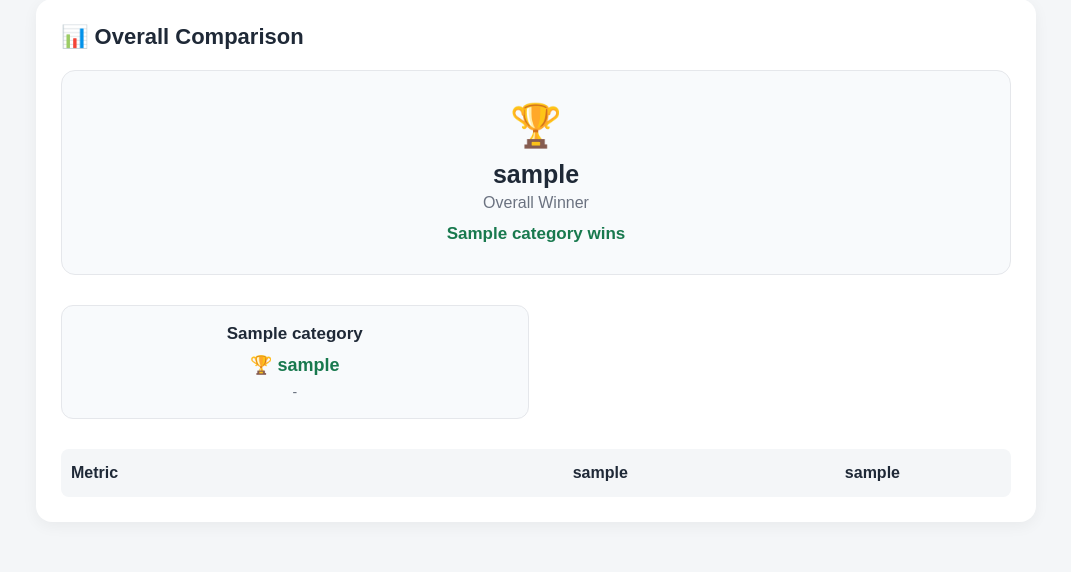
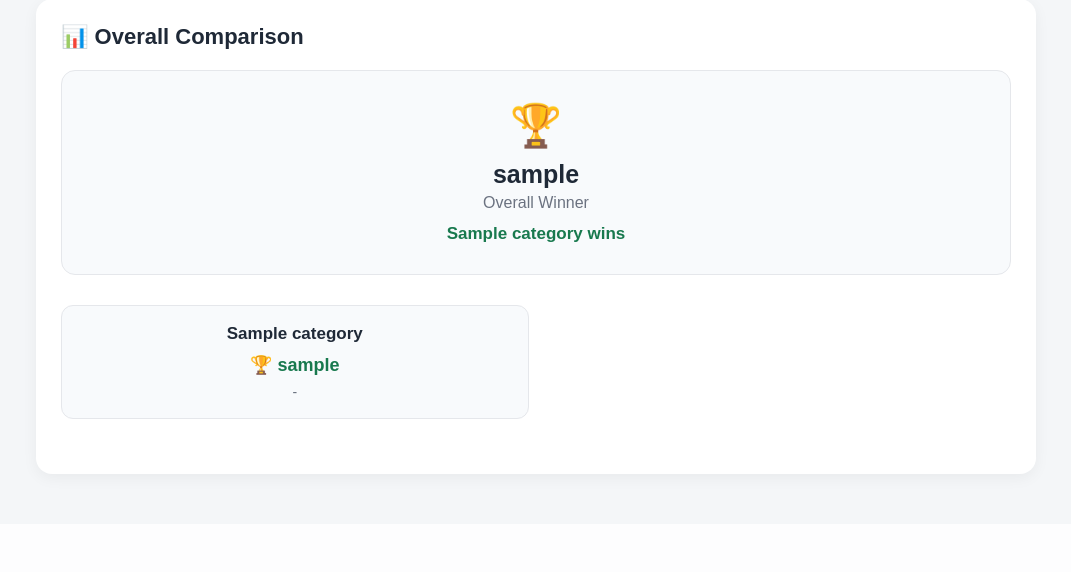
Before and after one commit to yogesharumugam2103/github-profile-analyzer, a Flask app: template templates/compare.html in a window 1280 px wide. Shown: the part 1171-1743 px from the top of the page, without its empty margins (104-1175 px from the left). After the commit the page ends 1653 px from the top, so only its background shows below. Run offline with Flask 3, Linux system fonts and the light colour scheme; the template is opened without the code that fills it: most values are stand-ins (such as "Sample title", 1, 10 or a date in 2020); grey boxes marked "Sample" are stand-in pictures; parts of the project's set-up code (start-up, migrations or seed data) failed here and were passed over.

Commit message:
Organize comparison page and remove duplicate metrics

```diff
--- a/templates/compare.html
+++ b/templates/compare.html
@@ -6,17 +6,25 @@
     <title>Compare GitHub Profiles</title>
     <link rel="stylesheet" href="{{ url_for('static', filename='css/compare.css') }}">
 </head>
+
 <body>
+
 <main class="comparison-container">
+
+    <!-- Page Header -->
     <header class="comparison-header">
         <h1>GitHub Profile Comparison</h1>
         <p>Compare the GitHub activity and repository statistics of two profiles.</p>
     </header>
+
+
+    <!-- Compare Form -->
     <section class="compare-form-section">
         <h2>Compare Two GitHub Profiles</h2>
         <p>Enter two GitHub usernames to compare their activity and repositories.</p>
 
         <form action="/compare" method="GET" class="compare-form">
+
             <input
                 type="text"
                 name="username1"
@@ -34,119 +42,259 @@
             >
 
             <button type="submit">Compare Profiles</button>
+
         </form>
     </section>
 
+
     {% if user1 and user2 %}
+
+    <!-- Profile Cards -->
     <section class="comparison-profiles">
+
         <div class="comparison-profile">
             <img src="{{ user1.avatar_url }}" alt="{{ user1.login }}">
             <h2>{{ user1.name or user1.login }}</h2>
             <p>@{{ user1.login }}</p>
         </div>
+
         <div class="vs">VS</div>
+
         <div class="comparison-profile">
             <img src="{{ user2.avatar_url }}" alt="{{ user2.login }}">
             <h2>{{ user2.name or user2.login }}</h2>
             <p>@{{ user2.login }}</p>
         </div>
+
     </section>
+
+
+    <!-- Profile Comparison -->
     <section class="comparison-section">
+
         <h2>👤 Profile Comparison</h2>
+
         <div class="comparison-table">
+
             <div class="comparison-header-row">
                 <span>Metric</span>
                 <strong>{{ user1.login }}</strong>
                 <strong>{{ user2.login }}</strong>
             </div>
+
             {% for metric in comparison_metrics %}
-                    {% if metric.name in ["Followers", "Following", "Public Repositories"] %}
+
+                {% if metric.name in [
+                    "Followers",
+                    "Following",
+                    "Public Repositories"
+                ] %}
+
                 <div class="comparison-row">
+
                     <span>{{ metric.name }}</span>
-                            <strong class="{% if metric.value1 > metric.value2 %}winner{% elif metric.value2 > metric.value1 %}loser{% endif %}">
+
+                    <strong class="
+                        {% if metric.value1 > metric.value2 %}
+                            winner
+                        {% elif metric.value2 > metric.value1 %}
+                            loser
+                        {% endif %}
+                    ">
                         {{ metric.value1 }}
                     </strong>
-                            <strong class="{% if metric.value2 > metric.value1 %}winner{% elif metric.value1 > metric.value2 %}loser{% endif %}">
+
+                    <strong class="
+                        {% if metric.value2 > metric.value1 %}
+                            winner
+                        {% elif metric.value1 > metric.value2 %}
+                            loser
+                        {% endif %}
+                    ">
                         {{ metric.value2 }}
                     </strong>
+
                 </div>
+
                 {% endif %}
+
             {% endfor %}
+
         </div>
+
     </section>
+
+
+    <!-- Repository Analysis -->
     <section class="comparison-section">
+
         <h2>📦 Repository Analysis</h2>
+
         <div class="comparison-table">
+
             <div class="comparison-header-row">
                 <span>Metric</span>
                 <strong>{{ user1.login }}</strong>
                 <strong>{{ user2.login }}</strong>
             </div>
+
             {% for metric in comparison_metrics %}
-                    {% if metric.name in ["Total Stars", "Total Forks", "Original Repositories", "Forked Repositories", "Archived Repositories"] %}
+
+                {% if metric.name in [
+                    "Total Stars",
+                    "Total Forks",
+                    "Original Repositories",
+                    "Forked Repositories",
+                    "Archived Repositories"
+                ] %}
+
                 <div class="comparison-row">
+
                     <span>{{ metric.name }}</span>
-                            <strong class="{% if metric.value1 > metric.value2 %}winner{% elif metric.value2 > metric.value1 %}loser{% endif %}">
+
+                    <strong class="
+                        {% if metric.value1 > metric.value2 %}
+                            winner
+                        {% elif metric.value2 > metric.value1 %}
+                            loser
+                        {% endif %}
+                    ">
                         {{ metric.value1 }}
                     </strong>
-                            <strong class="{% if metric.value2 > metric.value1 %}winner{% elif metric.value1 > metric.value2 %}loser{% endif %}">
+
+                    <strong class="
+                        {% if metric.value2 > metric.value1 %}
+                            winner
+                        {% elif metric.value1 > metric.value2 %}
+                            loser
+                        {% endif %}
+                    ">
                         {{ metric.value2 }}
                     </strong>
+
                 </div>
+
                 {% endif %}
+
             {% endfor %}
+
+
+            <!-- Most Used Language -->
             {% for metric in comparison_metrics %}
+
                 {% if metric.name == "Most Used Language" %}
+
                 <div class="comparison-row">
+
                     <span>{{ metric.name }}</span>
+
                     <strong>{{ metric.value1 }}</strong>
                     <strong>{{ metric.value2 }}</strong>
+
                 </div>
+
                 {% endif %}
+
             {% endfor %}
+
         </div>
+
     </section>
+
+
+    <!-- Contribution Activity -->
     <section class="comparison-section">
+
         <h2>🔥 Contribution Activity</h2>
+
         <div class="comparison-table">
+
             <div class="comparison-header-row">
                 <span>Metric</span>
                 <strong>{{ user1.login }}</strong>
                 <strong>{{ user2.login }}</strong>
             </div>
+
             {% for metric in comparison_metrics %}
-                    {% if metric.name in ["Total Contributions", "Total Commits", "Active Contribution Days", "Longest Contribution Streak", "Average Contributions / Active Day"] %}
+
+                {% if metric.name in [
+                    "Total Contributions",
+                    "Total Commits",
+                    "Active Contribution Days",
+                    "Longest Contribution Streak",
+                    "Average Contributions / Active Day"
+                ] %}
+
                 <div class="comparison-row">
+
                     <span>{{ metric.name }}</span>
-                            <strong class="{% if metric.value1 > metric.value2 %}winner{% elif metric.value2 > metric.value1 %}loser{% endif %}">
+
+                    <strong class="
+                        {% if metric.value1 > metric.value2 %}
+                            winner
+                        {% elif metric.value2 > metric.value1 %}
+                            loser
+                        {% endif %}
+                    ">
                         {{ metric.value1 }}
                     </strong>
-                            <strong class="{% if metric.value2 > metric.value1 %}winner{% elif metric.value1 > metric.value2 %}loser{% endif %}">
+
+                    <strong class="
+                        {% if metric.value2 > metric.value1 %}
+                            winner
+                        {% elif metric.value1 > metric.value2 %}
+                            loser
+                        {% endif %}
+                    ">
                         {{ metric.value2 }}
                     </strong>
+
                 </div>
+
                 {% endif %}
+
             {% endfor %}
+
+
+            <!-- Non-numeric Contribution Metrics -->
             {% for metric in comparison_metrics %}
-                    {% if metric.name in ["Most Active Month", "Contribution Trend"] %}
+
+                {% if metric.name in [
+                    "Most Active Month",
+                    "Contribution Trend"
+                ] %}
+
                 <div class="comparison-row">
+
                     <span>{{ metric.name }}</span>
+
                     <strong>{{ metric.value1 }}</strong>
                     <strong>{{ metric.value2 }}</strong>
+
                 </div>
+
                 {% endif %}
+
             {% endfor %}
+
         </div>
+
     </section>
 
+
+    <!-- Overall Comparison -->
     <section class="comparison-section">
+
         <h2>📊 Overall Comparison</h2>
 
+
+        <!-- Overall Winner -->
         <div class="overall-result">
 
             {% if overall_winner == "Tie" %}
 
                 <div class="overall-tie">
+
                     <div class="overall-icon">🤝</div>
 
                     <h3>It's a Tie!</h3>
@@ -156,11 +304,13 @@
                         <strong>{{ overall_score1 }}</strong>
                         categories.
                     </p>
+
                 </div>
 
             {% elif overall_winner == user1.login %}
 
                 <div class="overall-winner">
+
                     <div class="overall-icon">🏆</div>
 
                     <h3>{{ user1.login }}</h3>
@@ -170,11 +320,13 @@
                     <strong>
                         {{ overall_score1 }} category wins
                     </strong>
+
                 </div>
 
             {% else %}
 
                 <div class="overall-winner">
+
                     <div class="overall-icon">🏆</div>
 
                     <h3>{{ user2.login }}</h3>
@@ -184,76 +336,58 @@
                     <strong>
                         {{ overall_score2 }} category wins
                     </strong>
+
                 </div>
 
             {% endif %}
 
         </div>
 
+
+        <!-- Category Winners -->
         <div class="category-winners">
+
             {% for category_key, category in comparison_categories.items() %}
+
                 {% set result = category_winners[category_key] %}
+
                 <div class="category-winner-card">
+
                     <h3>{{ category.label }}</h3>
+
                     {% if result.winner == "Tie" %}
+
                         <p class="tie">🤝 Tie</p>
+
                     {% elif result.winner == user1.login %}
+
                         <p class="winner-result">
                             🏆 {{ user1.login }}
                         </p>
+
                     {% else %}
+
                         <p class="winner-result">
                             🏆 {{ user2.login }}
                         </p>
+
                     {% endif %}
+
                     <p class="category-score">
                         {{ result.score1 }} - {{ result.score2 }}
                     </p>
-                    </div>
-                {% endfor %}
+
                 </div>
 
-            {% for category in comparison_categories.values() %}
-                <div class="comparison-category">
-                    <h3>{{ category.label }}</h3>
+            {% endfor %}
 
-                    <div class="comparison-table">
-                        <div class="comparison-header-row">
-                            <span>Metric</span>
-                            <strong>{{ user1.login }}</strong>
-                            <strong>{{ user2.login }}</strong>
         </div>
 
-                        {% for metric in category.metrics %}
-                            <div class="comparison-row">
-                                <span>{{ metric.name }}</span>
+    </section>
 
-                                <strong class="{% if metric.value1 is number and metric.value2 is number %}
-                                    {% if metric.value1 > metric.value2 %}
-                                        winner
-                                    {% elif metric.value2 > metric.value1 %}
-                                        loser
     {% endif %}
-                                {% endif %}">
-                                    {{ metric.value1 }}
-                                </strong>
 
-                                <strong class="{% if metric.value1 is number and metric.value2 is number %}
-                                    {% if metric.value2 > metric.value1 %}
-                                        winner
-                                    {% elif metric.value1 > metric.value2 %}
-                                        loser
-                                    {% endif %}
-                                {% endif %}">
-                                    {{ metric.value2 }}
-                                </strong>
-                            </div>
-                        {% endfor %}
-                    </div>
-                </div>
-            {% endfor %}
-        </section>
-        {% endif %}
 </main>
+
 </body>
 </html>
```
Lines whose indentation alone changed are shown as unchanged.
